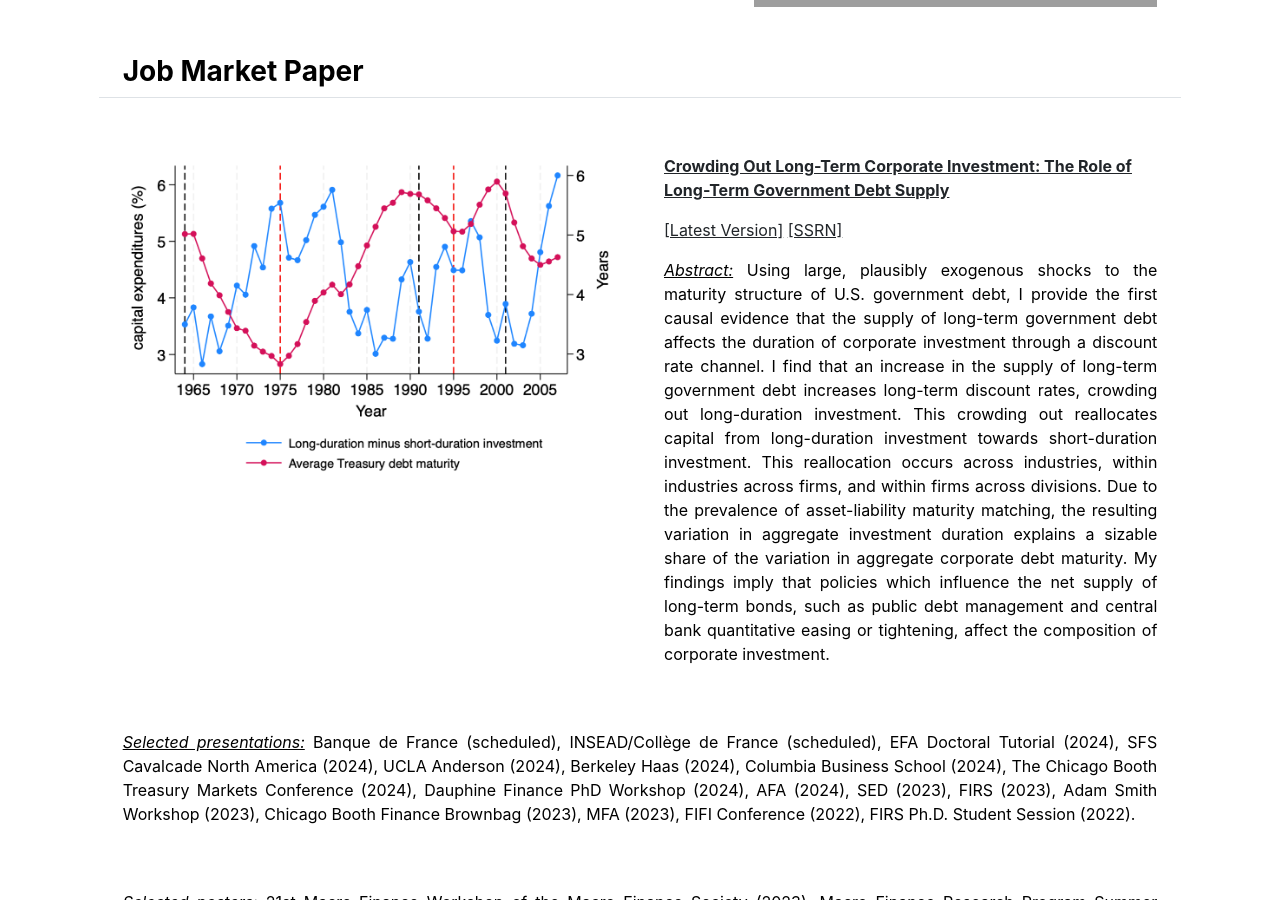
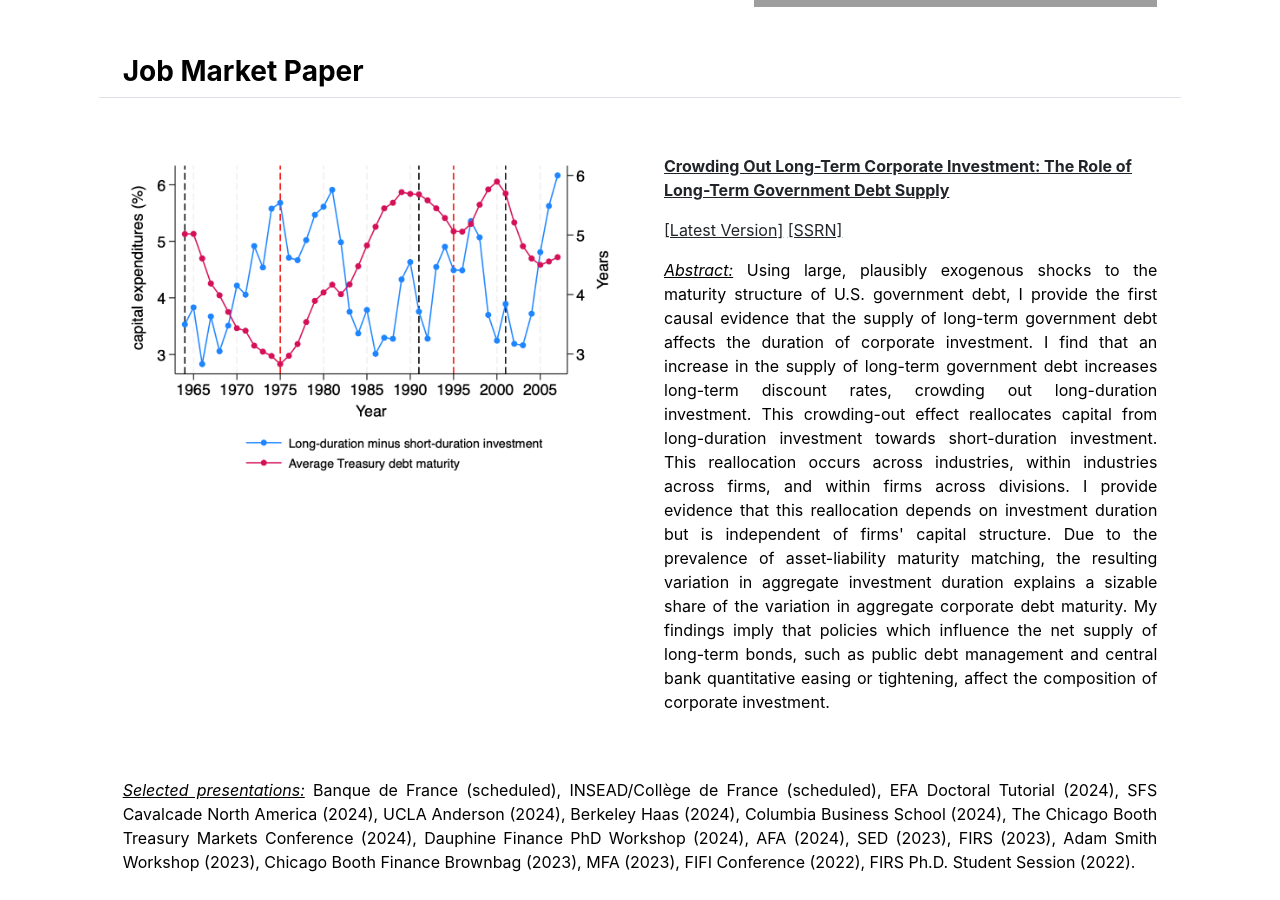
Before and after one commit to antoinehubertdefraisse/antoinehubertdefraisse.github.io, a Jekyll site: the page built from index.md, in a window 1280 px wide and 900 px high, scrolled down 468 px. Built offline with Jekyll 4.4.1, drawn with Linux system fonts in a browser that asks for light colours.

Commit message:
update
update

```diff
--- a/_layouts/home.html
+++ b/_layouts/home.html
@@ -31,7 +31,14 @@ layout: default
 		 <a href="https://papers.ssrn.com/sol3/papers.cfm?abstract_id=4064763" target="_blank">[SSRN]</a>
 	 <p>
     <p align="justify"> <u><em>Abstract:</em></u>
-Using large, plausibly exogenous shocks to the maturity structure of U.S. government debt, I provide the first causal evidence that the supply of long-term government debt affects the duration of corporate investment through a discount rate channel. I find that an increase in the supply of long-term government debt increases long-term discount rates, crowding out long-duration investment. This crowding out reallocates capital from long-duration investment towards short-duration investment. This reallocation occurs across industries,  within industries across firms, and within firms across divisions. Due to the prevalence of asset-liability maturity matching, the resulting variation in aggregate investment duration explains a sizable share of the variation in aggregate corporate debt maturity. My findings imply that policies which influence the net supply of long-term bonds, such as public debt management and central bank quantitative easing or tightening, affect the composition of corporate investment.
+Using large, plausibly exogenous shocks to the maturity structure of U.S. government debt, I provide the first causal evidence that the supply of long-term government debt affects the duration of corporate investment.
+I find that an increase in the supply of long-term government debt increases long-term discount rates, crowding out long-duration investment.
+This crowding-out effect reallocates capital from long-duration investment towards short-duration investment.
+This reallocation occurs across industries,  within industries across firms, and within firms across divisions.
+I provide evidence that this reallocation depends on investment duration but is independent of firms' capital structure.
+Due to the prevalence of asset-liability maturity matching, the resulting variation in aggregate investment duration explains a sizable share of the variation in aggregate corporate debt maturity.
+My findings imply that policies which influence the net supply of long-term bonds, such as public debt management and central bank quantitative easing or tightening, affect the composition of corporate investment.
+
 </p>
 
   </div>
```
Also changed, not shown: 1 other file.
